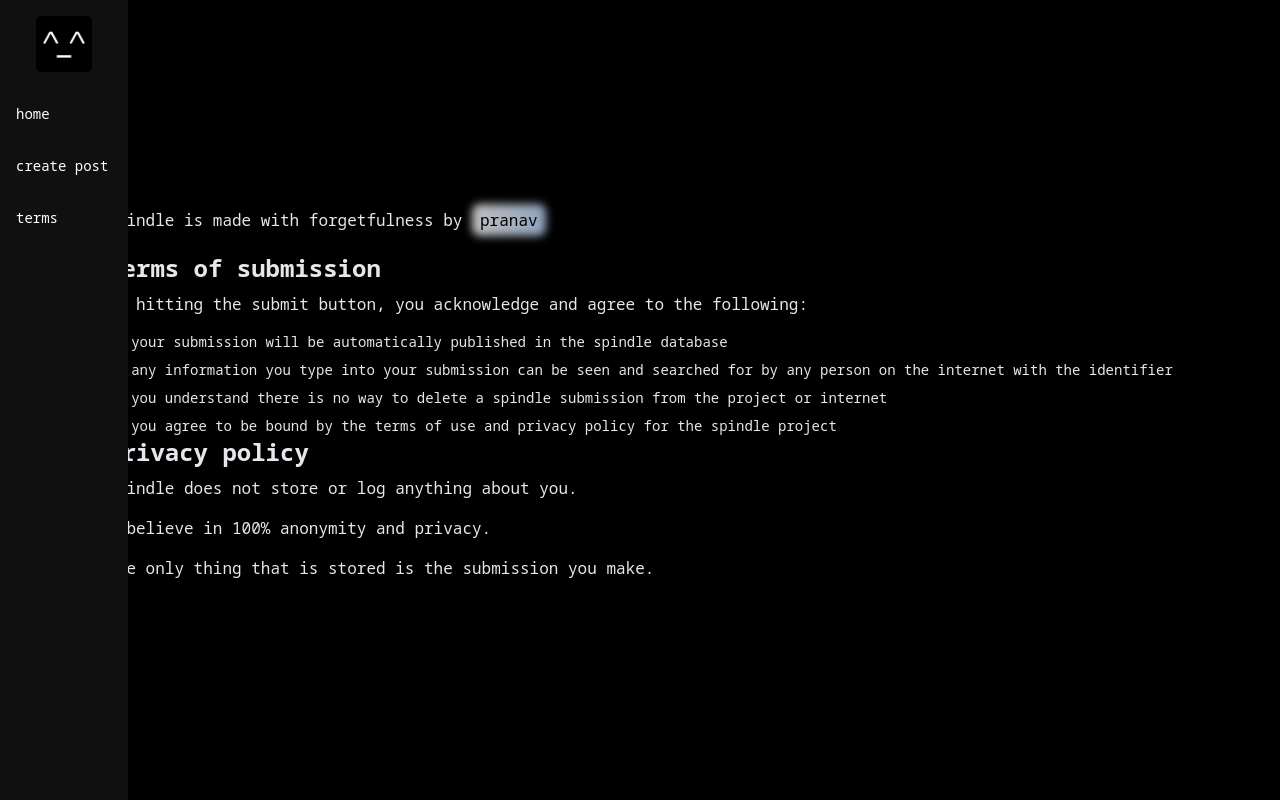
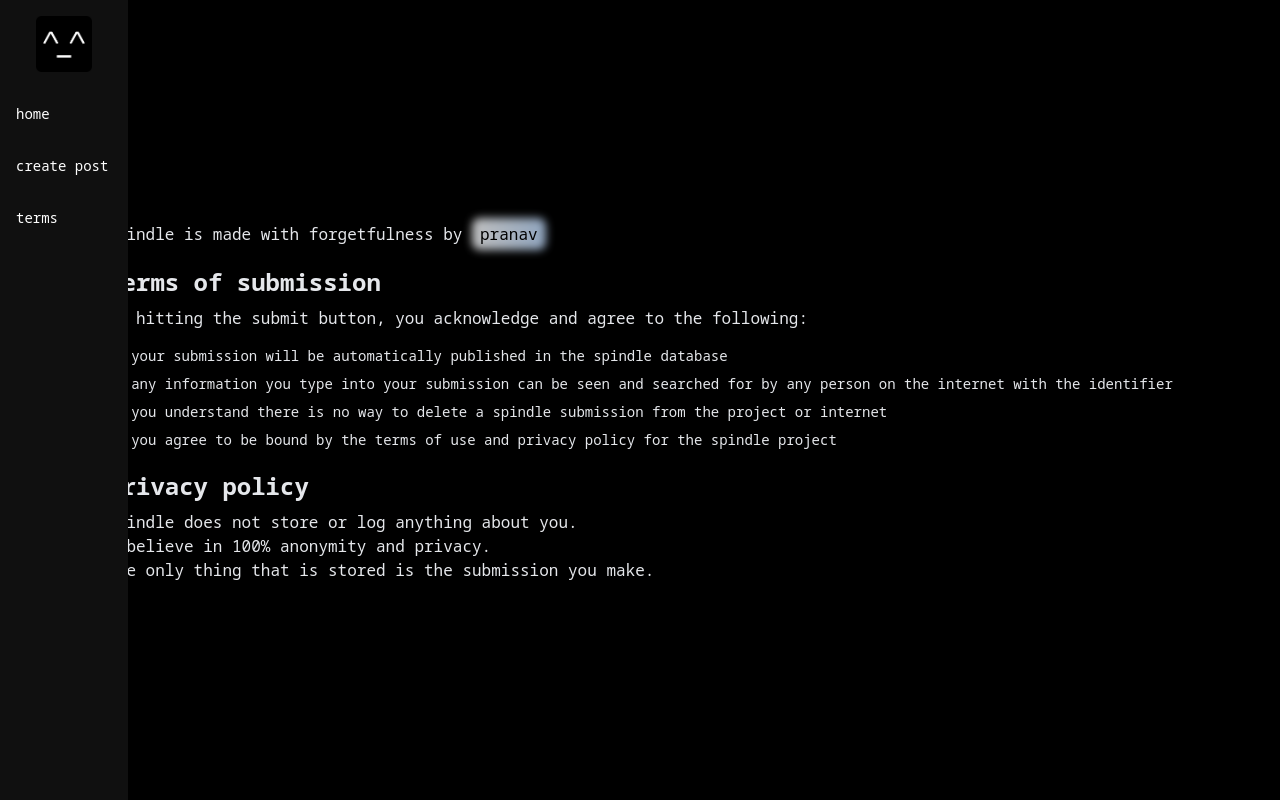
Before and after one commit to pranavkoirala/spindle, a React (Vite) app in the folder client/: page /terms in a window 1280 px wide. Built offline with nearby package versions, Linux system fonts and the light colour scheme.

Commit message:
Refactor privacy policy section for improved formatting and consistency

```diff
--- a/client/src/pages/Terms/Terms.jsx
+++ b/client/src/pages/Terms/Terms.jsx
@@ -42,12 +42,10 @@ const Terms = () => {
           spindle project
         </li>
       </ul>
-      <h2 className="text-2xl font-semibold mb-2">privacy policy</h2>
-      <p className="mb-4">spindle does not store or log anything about you.</p>
-      <p className="mb-4">i believe in 100% anonymity and privacy.</p>
-      <p className="mb-4">
-        the only thing that is stored is the submission you make.
-      </p>
+      <h2 className="text-2xl font-semibold mb-2 mt-5">privacy policy</h2>
+      <p>spindle does not store or log anything about you.</p>
+      <p>i believe in 100% anonymity and privacy.</p>
+      <p>the only thing that is stored is the submission you make.</p>
     </div>
   );
 };
```
